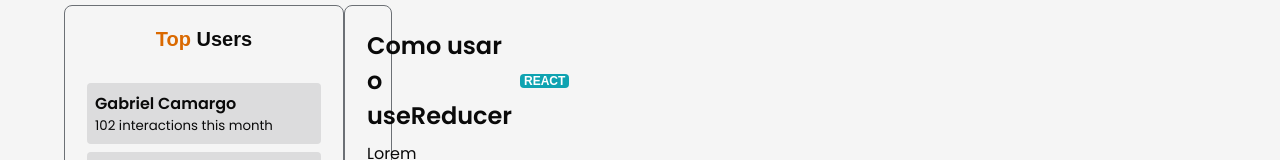
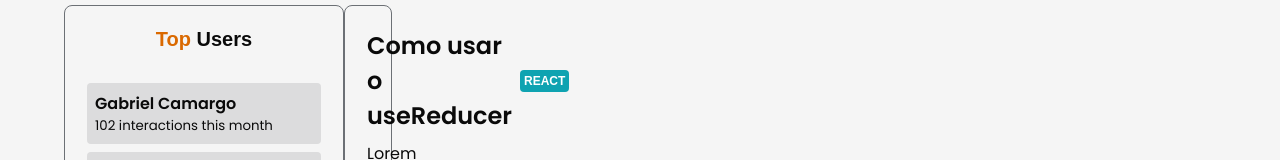
Before and after one commit to gabrielcaamargo/techForum-frontend, a React (Vite) app: page / in a window 1280 px wide. Shown: the part 427-587 px from the top of the page. Built offline with nearby package versions, Linux system fonts and the light colour scheme; a web font is replaced by a local one.

Commit message:
🔥 feat: category padding

```diff
--- a/src/components/Article/styles.ts
+++ b/src/components/Article/styles.ts
@@ -77,7 +77,7 @@ export const ArticleFooter = styled.footer`
 `;
 
 export const Category = styled.div<CategoryProps>`
-  padding: 0 4px;
+  padding: 4px;
   border-radius: 4px;
   background-color: ${({categoryColor}) => categoryColor};
   color: #FFF;
@@ -92,8 +92,4 @@ export const Category = styled.div<CategoryProps>`
     font-weight: bold;
     font-family: "Anybody", sans-serif;
   }
-
-  @media screen and (max-width: 768px) {
-    padding: 4px
-  }
 `;
```
